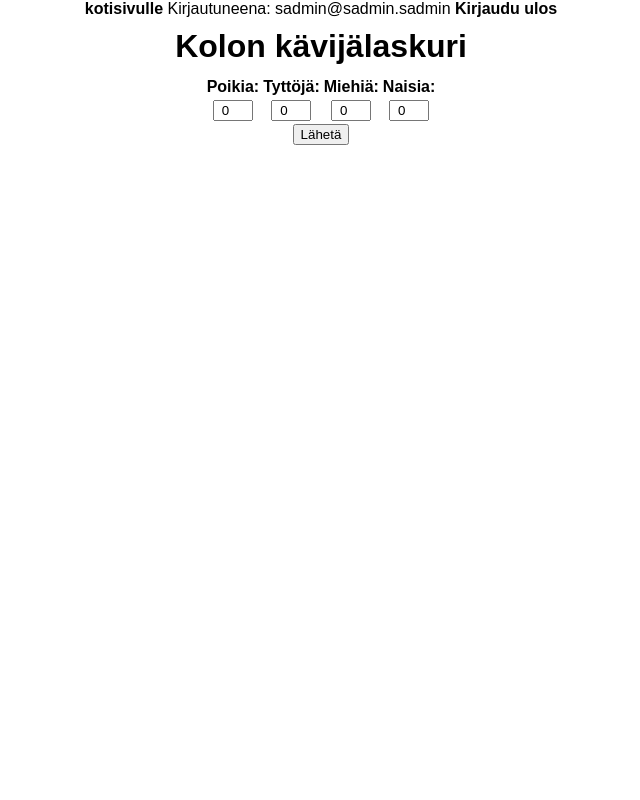
After one commit to Jouchef/Partiokokoustilan-tyokalu, a Flask app: page /kavijalaskuri in a window 1280 px wide. The commit adds this page. Shown: the whole page, without its empty margins (319-959 px from the left). Run offline with Flask 2, Linux system fonts and the light colour scheme; a user stored in the database is signed in.

Commit message:
Added page to report how many people have been in kolo

```diff
--- a/app.py
+++ b/app.py
@@ -7,27 +7,12 @@ from sqlalchemy import sql
 from sqlalchemy.sql.elements import Null
 import os
 from os import getenv
-from functools import wraps
 from authCheck import autGuard, adminGuard, sadminGuard
 
 app = Flask(__name__)
 app.config["SQLALCHEMY_DATABASE_URI"] = getenv("DATABASE_URL")
 app.secret_key = getenv("SECRET_KEY")
 db = SQLAlchemy(app)
-
-"""
-def autGuard(f):
-    @wraps(f)
-    def checklogin(*args, **kwargs):
-        username = session.get("username", "null")
-        if username == "null":
-            flash("Kirjaudu sisään käyttääksesi sivustoa")
-            return redirect("/")
-        return f(*args, **kwargs)
-
-    return checklogin"""
-
-
 
 
 @app.route("/")
@@ -196,10 +181,10 @@ def paivakirja():
     return render_template("paivakirja.html", merkinnat=merkinnat)
 
 
-@app.route("/uusikalenterimerkinta", methods=["POST", "GET"])
+@app.route("/uusikalenterimerkinta", methods=["GET"])
 @autGuard
 def uusikalenterimerkinta():
-    return render_template("uusikalenterimerkinta.html", )
+    return render_template("uusikalenterimerkinta.html")
 
 
 @app.route("/lahetakmerkinta", methods=["POST"])
@@ -226,3 +211,23 @@ def poistakmerkinta():
     db.session.execute(sql, {"poistettava": poistettava})
     db.session.commit()
     return redirect("/paivakirja")
+
+@app.route("/kavijalaskuri", methods=["GET"])
+@autGuard
+def kavijalaskuri():
+    return render_template("kavijalaskuri.html")
+
+@app.route("/paivitakavijalaskuri", methods=["POST"])
+@autGuard
+def paivitakavijalaskuri():
+    if session["csrf_token"] != request.form["csrf_token"]:
+        abort(403)
+    poika = request.form["poika"]
+    tytto = request.form["tytto"]
+    mies = request.form["mies"]
+    nainen = request.form["nainen"]
+    sql = "INSERT INTO laskuri (poika, tytto, mies, nainen) VALUES (:poika, :tytto, :mies, :nainen)"
+    db.session.execute(sql, {"poika": poika, "tytto": tytto, "mies": mies, "nainen": nainen})
+    db.session.commit()
+    flash("Lisättiin kävijöihin onnistuneesti tiedot")
+    return redirect("/")
--- a/schema.sql
+++ b/schema.sql
@@ -31,7 +31,7 @@ VALUES ('Tulitikku', 'Aski', 100);
 
 
 CREATE TABLE users
-(id SERIAL PRIMARY KEY, username TEXT, password TEXT, role TEXT DEFAULT 'user');
+(id SERIAL PRIMARY KEY, username TEXT UNIQUE, password TEXT, role TEXT );
 
 INSERT INTO users (username, password, role)
 VALUES ('sadmin@sadmin.sadmin', 'pbkdf2:sha256:150000$RycREZON$f1a586c9cf0c62d9973854972684c4505c9f18161635ff39f3dc379cd9232b32', 'sadmin');
--- a/templates/hallinnoikayttajia.html
+++ b/templates/hallinnoikayttajia.html
@@ -7,7 +7,7 @@
     />
 </head>
 
-<header>
+<header class="header-container">
     <tr>
         <td><a href="/">kotisivulle</a></td>
         <td>Kirjautuneena: {{ session.username }} <a href="/logout">Kirjaudu ulos</a></td>
--- a/templates/index.html
+++ b/templates/index.html
@@ -34,6 +34,11 @@
         <p class="virheviesti"><i>{{msg}}</i></p>
         {% endfor %} {% endif %} {% endwith %}
       </td></tr>
+      <tr>
+        <td>
+          <button><a href="/kavijalaskuri">Lisää kolokäynti</a></button>
+        </td>
+      </tr>
       <tr>
         <td>
           <button><a href="/paivakirja">Kirjaa päiväkirjamerkintä</a></button>
--- /dev/null
+++ b/templates/kavijalaskuri.html
@@ -0,0 +1,51 @@
+<html>
+  <head>
+    <title>Kolon kävijälaskuri</title>
+    <link
+      rel="stylesheet"
+      href="{{ url_for('static', filename='css/style.css') }}"
+    />
+  </head>
+
+  <header class="header-container">
+    <tr>
+      <td><a href="/">kotisivulle</a></td>
+      <td>
+        Kirjautuneena: {{ session.username }}
+        <a href="/logout">Kirjaudu ulos</a>
+      </td>
+    </tr>
+
+    <h1>Kolon kävijälaskuri</h1>
+  </header>
+
+  <body>
+      <form action="/paivitakavijalaskuri" method="POST">
+      <table>
+          <thead>
+              <th><label for="poika">Poikia:</label></th>
+              <th><label for="tytto">Tyttöjä:</label></th>
+              <th><label for="mies">Miehiä:</label></th>
+              <th><label for="nainen">Naisia:</label></th>
+          </thead>
+          <tbody>
+              <tr>
+                  <td>
+                      <input type="number" id="poika" required value="0" min="0" max="100" class="numero" style="width: 40px;">
+                  </td>
+                  <td>
+                    <input type="number" id="tytto" required value="0" min="0" max="100" class="numero" style="width: 40px;">
+                </td>
+                <td>
+                    <input type="number" id="mies" required value="0" min="0" max="100" class="numero" style="width: 40px;">
+                </td>
+                <td>
+                    <input type="number" id="nainen" required value="0" min="0" max="100" class="numero" style="width: 40px;">
+                </td>
+              </tr>
+          </tbody>
+      </table>
+      <input type="submit" value="Lähetä"
+    </form>
+  </body>
+</html>
--- a/templates/paivakirja.html
+++ b/templates/paivakirja.html
@@ -38,7 +38,4 @@
     </table> <br>
     <a href="/uusikalenterimerkinta"> Uusi merkintä </a>
 
-
-
-
 </body>
```
